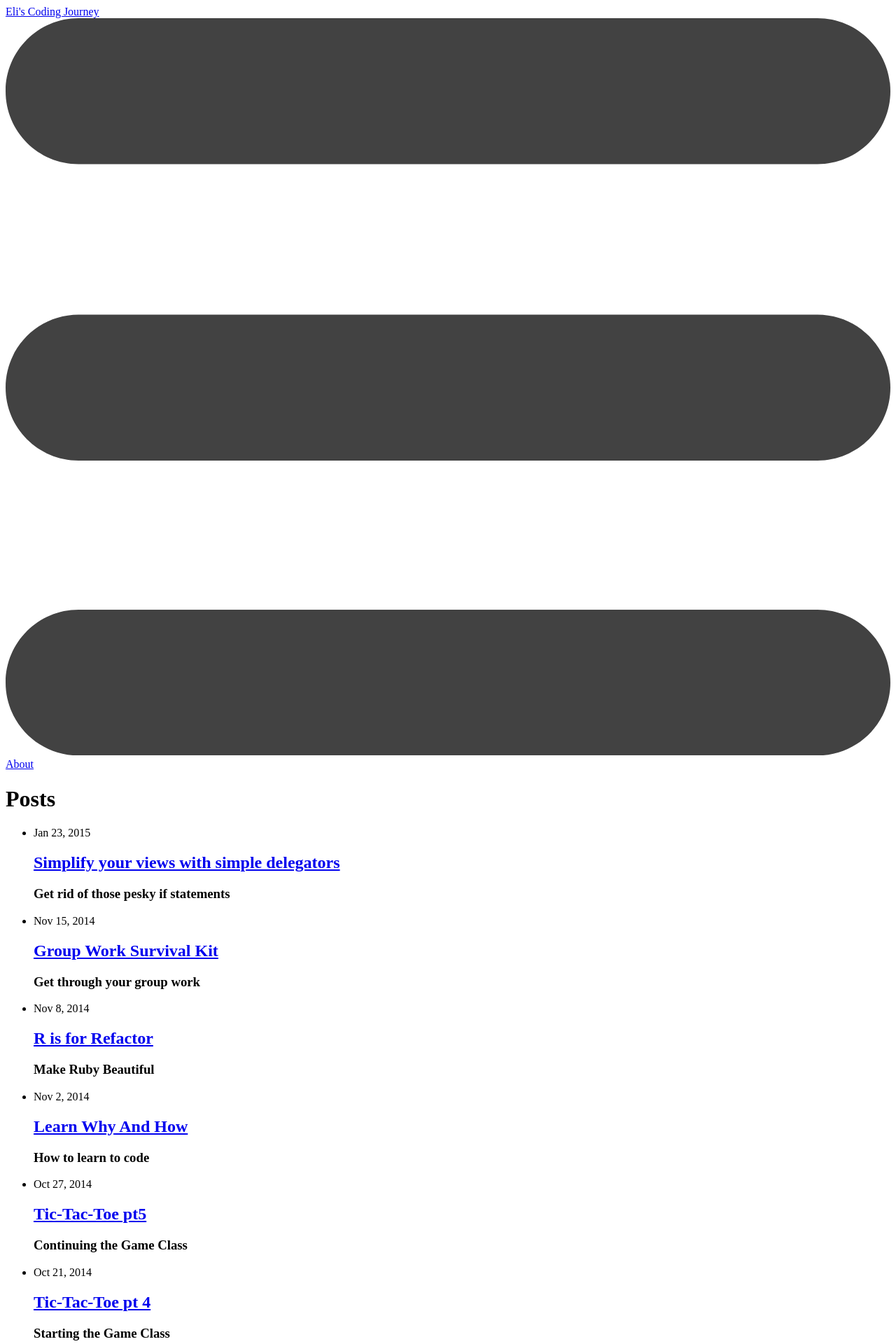
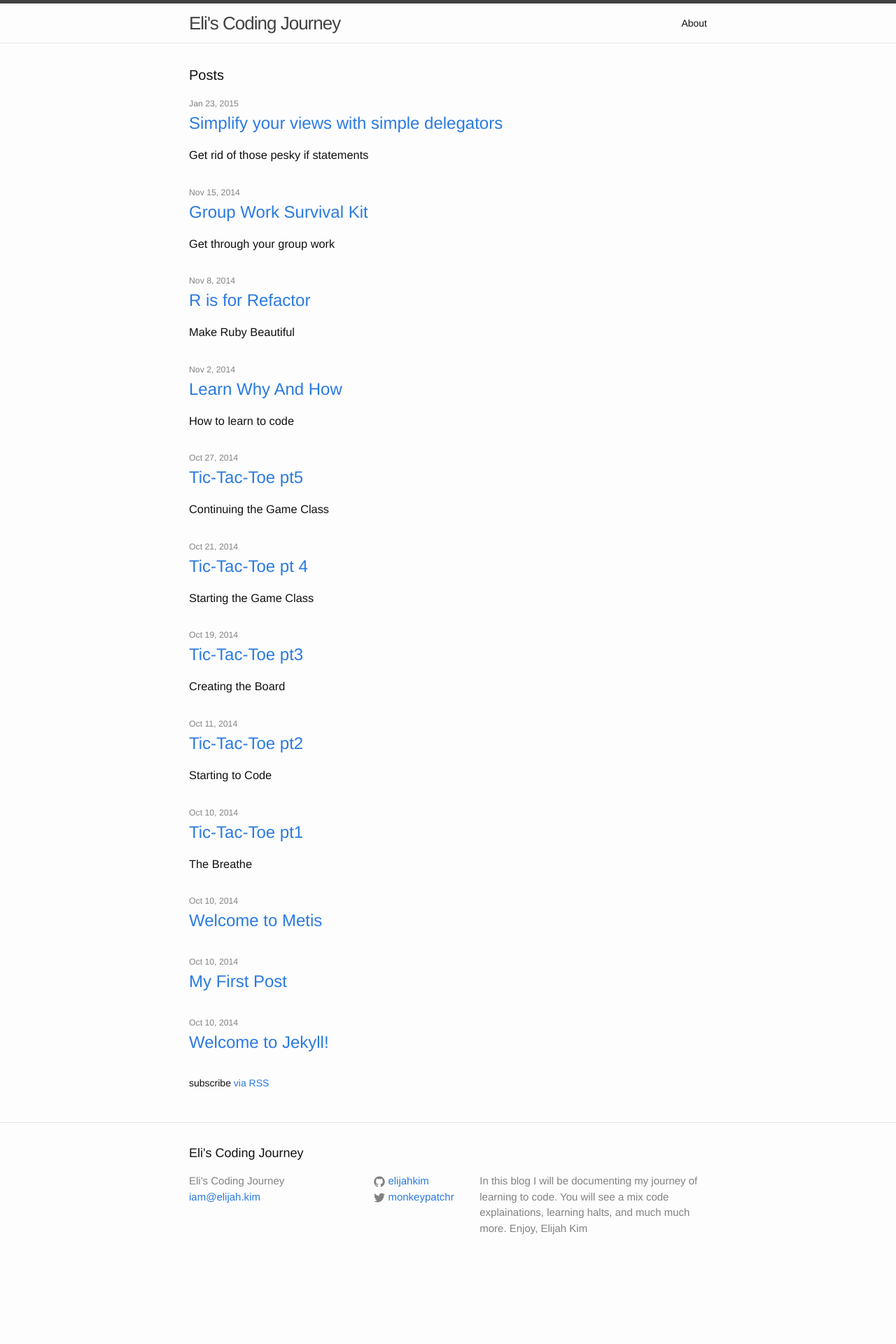
Before and after one commit to elijahkim/blog, a Jekyll site: the page built from index.html, in a window 1280 px wide. Shown: the top 1920 px of the page at 70% size. Built offline with Jekyll 4.4.1, drawn with Linux system fonts in a browser that asks for light colours; after the commit the page ends 1826 px from its top, so only the background shows below that.

```diff
--- a/_config.yml
+++ b/_config.yml
@@ -8,7 +8,7 @@ description: > # this means to ignore newlines until "baseurl:"
   Enjoy,
 
   Elijah Kim
-baseurl: blog/  # the subpath of your site, e.g. /blog/
+baseurl: /blog/  # the subpath of your site, e.g. /blog/
 url:
 twitter_username: monkeypatchr
 github_username: elijahkim
```
